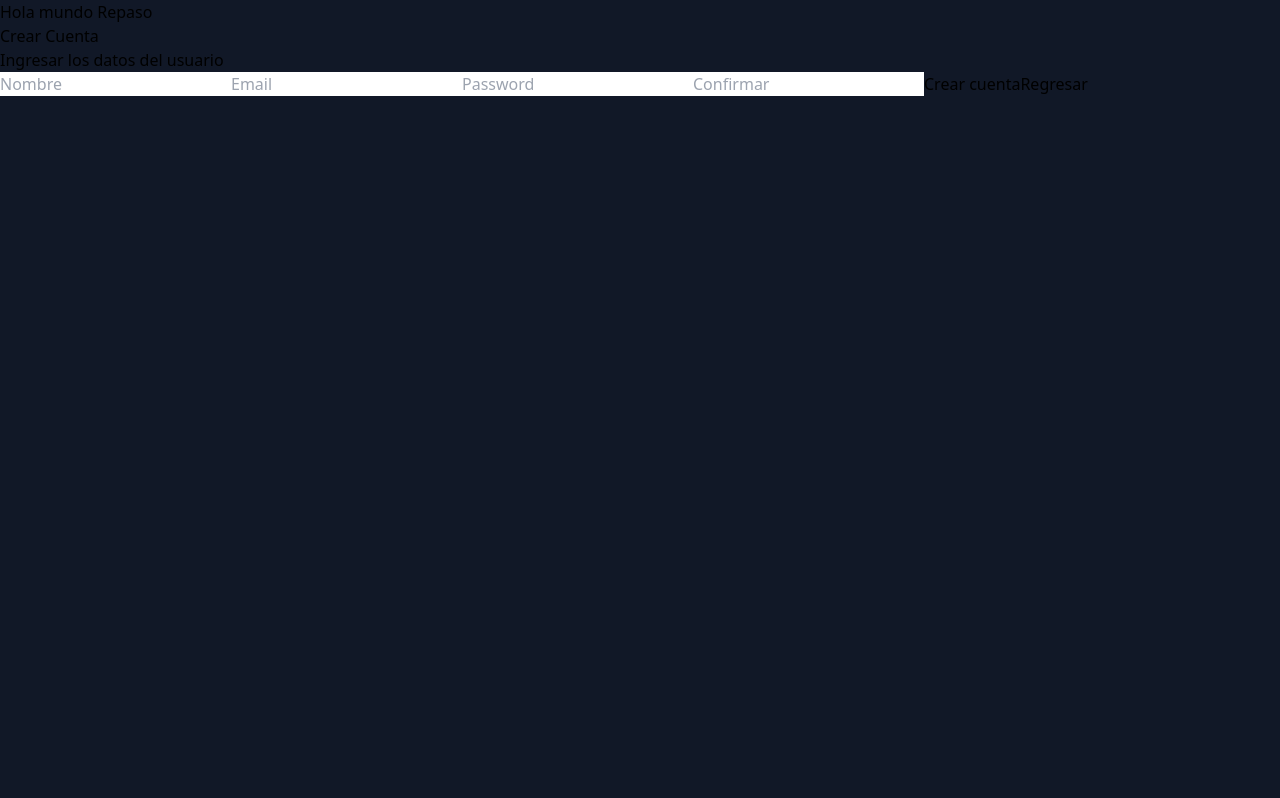
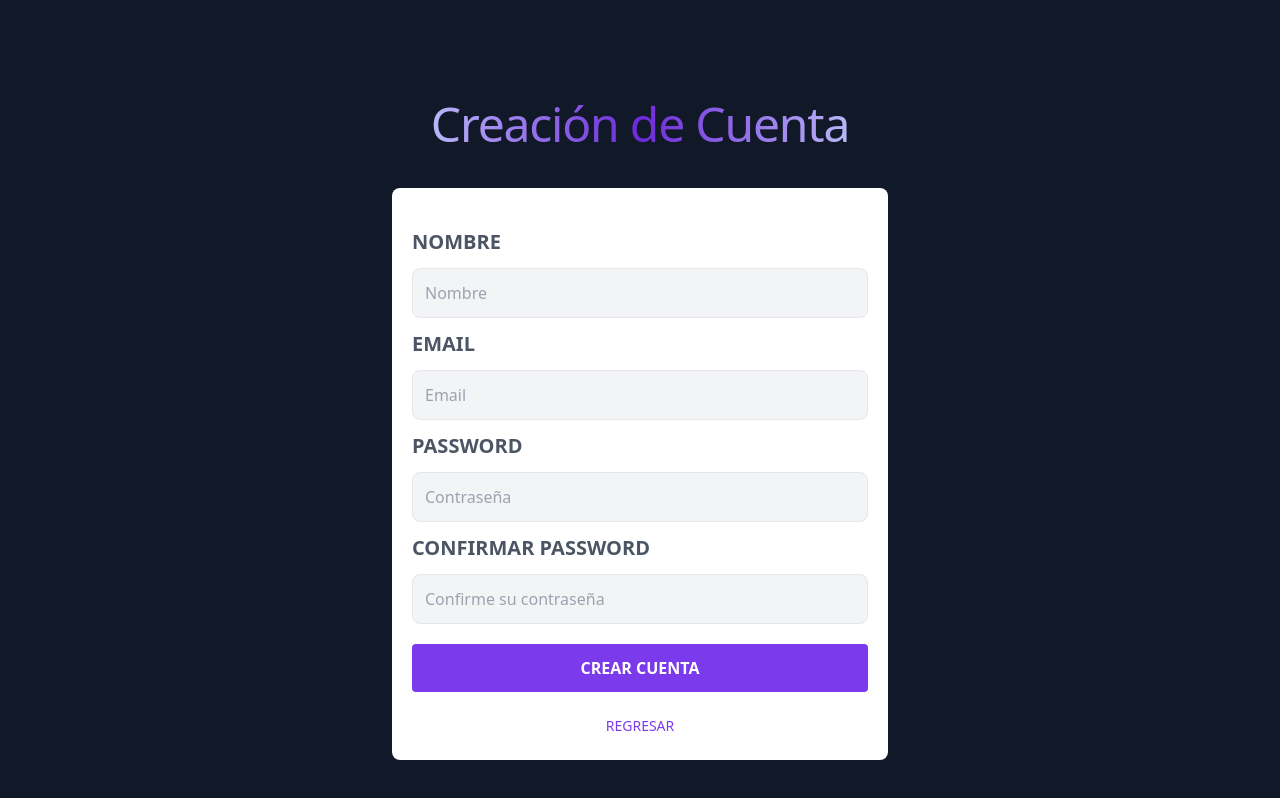
Before and after one commit to nicolasbol/RepasoMTC4, a React (Create React App) app in the folder FrontEnd/frontend_repaso/: page /crear-cuenta in a window 1280 px wide. Shown: the top 798 px of the page. Built offline with nearby package versions, Linux system fonts and the light colour scheme.

Commit message:
Se modifica CrearCuenta.js con estilos de TailWindCSS

```diff
--- a/FrontEnd/frontend_repaso/src/componentes/CrearCuenta.js
+++ b/FrontEnd/frontend_repaso/src/componentes/CrearCuenta.js
@@ -3,17 +3,75 @@
 
 const CrearCuenta = () => {
     return(
-    <div>
-        <h1>Hola mundo Repaso</h1>
-        <h1>Crear Cuenta</h1>
-        <h2>Ingresar los datos del usuario</h2>
-        <input placeholder="Nombre"/>
-        <input placeholder="Email"/>
-        <input placeholder="Password"/>
-        <input placeholder="Confirmar"/>
-        <button>Crear cuenta</button>
-        <Link to = { "/" }>Regresar</Link>
-    </div>
+
+        <main className='container mx-auto mt-5 md:mt-20 p-5 md:flex md:justify-center'>
+            <div className='md:w-2/3 lg:w-2/5'>
+                <h1 className='text-center bg-gradient-to-r from-indigo-200 via-violet-700 to-indigo-200
+                                bg-clip-text font-display text-5xl tracking-tight text-transparent '>
+                    Creación de Cuenta
+                </h1>
+
+                <form className='my-10 bg-white rounded-lg p-5'>
+                    <div className='my-5'>
+                        <label className='uppercase text-gray-600 block text-xl font-bold'>Nombre</label>
+                        <input
+                            type="nombre"
+                            placeholder='Nombre'
+                            className='w-full my-3 p-3 border rounded-lg bg-gray-100'
+                        />
+
+                        <label className='uppercase text-gray-600 block text-xl font-bold'>Email</label>
+                        <input
+                            type="email"
+                            placeholder='Email'
+                            className='w-full my-3 p-3 border rounded-lg bg-gray-100'
+                        />
+
+                        <label className='uppercase text-gray-600 block text-xl font-bold'>password</label>
+                        <input
+                            type="password"
+                            placeholder='Contraseña'
+                            className='w-full my-3 p-3 border rounded-lg bg-gray-100'
+                        />
+
+                        <label className='uppercase text-gray-600 block text-xl font-bold'>confirmar password</label>
+                        <input
+                            type="password"
+                            placeholder='Confirme su contraseña'
+                            className='w-full mt-3 p-3 border rounded-lg bg-gray-100'
+                        />
+
+                    </div>
+
+                        <input
+                            type="submit"
+                            value="Crear Cuenta"
+                            className="bg-violet-600 mb-5 w-full py-3 text-white uppercase font-bold rounded hover:cursor-pointer hover:bg-violet-400 transition-colors"
+                        />
+
+                    <Link
+                        to = { "/" }
+                        className='block text-center my-1 text-violet-600 uppercase text-sm'
+                        >Regresar
+                    </Link>
+
+                </form>
+            </div>
+        </main>
+
+
+
+    // <div>
+    //     <h1>Hola mundo Repaso</h1>
+    //     <h1>Crear Cuenta</h1>
+    //     <h2>Ingresar los datos del usuario</h2>
+    //     <input placeholder="Nombre"/>
+    //     <input placeholder="Email"/>
+    //     <input placeholder="Password"/>
+    //     <input placeholder="Confirmar"/>
+    //     <button>Crear cuenta</button>
+    //     <Link to = { "/" }>Regresar</Link>
+    // </div>
     );
 }
 
```
